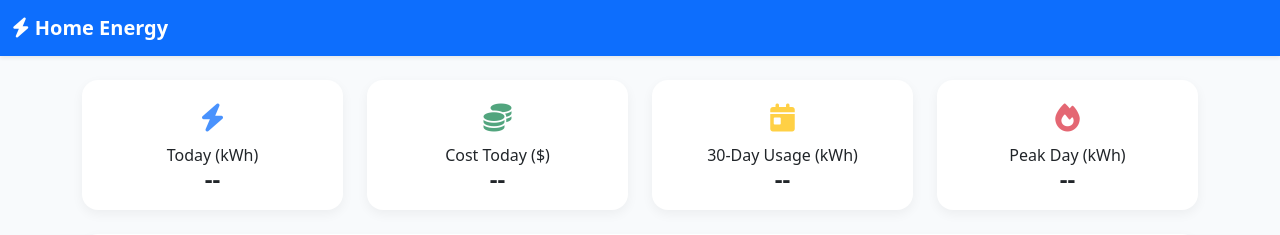
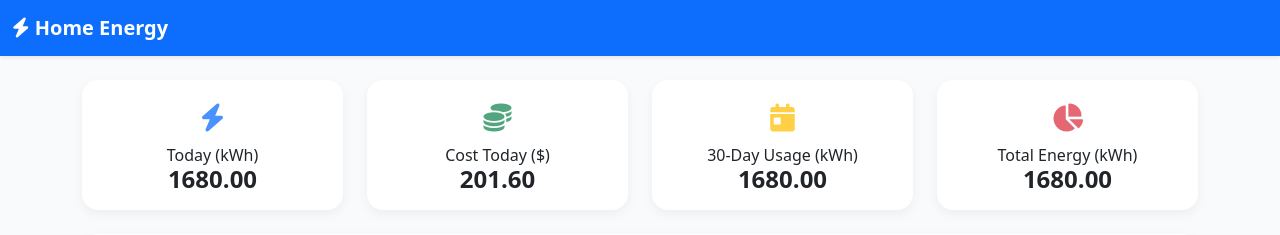
Before and after one commit to ericyuanyong/How-to-build-with-particle, a Flask app: page / in a window 1280 px wide. Shown: the top 235 px of the page. Run offline with Flask 3, Linux system fonts and the light colour scheme.

Commit message:
update the fw

```diff
--- a/power_grid_monitor_v2/app.py
+++ b/power_grid_monitor_v2/app.py
@@ -1,25 +1,171 @@
-from flask import Flask, render_template, jsonify
-import random, datetime as dt
+# app.py  — Energy‑Monitor mini‑backend
+import threading, time, datetime as dt, requests
+import datetime
+from flask import Flask, render_template, jsonify, request
+from flask_sqlalchemy import SQLAlchemy
+from sqlalchemy import func
 
+# ────────────────────────────────────────────────────────────────────
+# 1.  Flask & DB setup
+# ────────────────────────────────────────────────────────────────────
 app = Flask(__name__)
+app.config["SQLALCHEMY_DATABASE_URI"] = "sqlite:///energy.db"
+app.config["SQLALCHEMY_TRACK_MODIFICATIONS"] = False
+db = SQLAlchemy(app)
 
-# --- mock datasource ------------------
-def demo_last_30_days():
-    today = dt.date.today()
-    return [
-        {"day": (today - dt.timedelta(days=i)).strftime("%Y‑%m‑%d"),
-         "kWh": round(random.uniform(2.0, 7.0), 2)}
-        for i in reversed(range(30))
-    ]
+# ────────────────────────────────────────────────────────────────────
+# 2.  Model: one row per hourly reading
+# ────────────────────────────────────────────────────────────────────
+# ────────────────────────────────────────────────────────────────────
+# 2.  Model: one row per hourly reading
+# ────────────────────────────────────────────────────────────────────
+class Reading(db.Model):
+    id          = db.Column(db.Integer, primary_key=True)
+    timestamp   = db.Column(db.DateTime, index=True, nullable=False)
+    energy_kwh  = db.Column(db.Float,  nullable=False)
 
-# --- routes ---------------------------
+with app.app_context():
+    db.create_all()
+
+
+# ────────────────────────────────────────────────────────────────────
+# 3.  Particle credentials
+# ────────────────────────────────────────────────────────────────────
+PARTICLE_DEVICE_ID = "0a10aced202194944a04b1a0"
+PARTICLE_FUNCTION  = "energy_total"          # endpoint name
+PARTICLE_TOKEN     = "ee88804db6c92ced674dc76a81df670f597141d6"
+PARTICLE_ARG       = "energy"                # the arg your device expects
+POLL_SECONDS       = 3600                    # 1 hour
+COST_PER_KWH       = 0.12                    # adjust or move to env var
+
+# ────────────────────────────────────────────────────────────────────
+# 4.  Background polling thread
+# ────────────────────────────────────────────────────────────────────
+def poll_particle_energy():
+    """Poll the Particle API every hour to fetch energy usage"""
+    while True:
+        with app.app_context():  # Ensure you're in the app's context
+            try:
+                response = requests.post(
+                    f"https://api.particle.io/v1/devices/{PARTICLE_DEVICE_ID}/energy_total",
+                    data={
+                        "arg": "energy",
+                        "access_token": PARTICLE_TOKEN
+                    }
+                )
+                data = response.json()
+                print(f"Particle API response: {data}")
+
+                # Save data to the DB if valid
+                if "return_value" in data:
+                    energy = data["return_value"]
+                    print(f"Energy received: {energy} kWh")
+
+                    reading = Reading(energy_kwh=energy, timestamp=datetime.datetime.now())  # Use datetime
+                    db.session.add(reading)
+                    db.session.commit()  # Save to DB
+                    print(f"Saved energy: {energy} kWh")
+
+            except Exception as e:
+                print(f"Error: {e}")
+
+        time.sleep(60)  # Wait for 1 hour before next call
+
+
+
+
+# ────────────────────────────────────────────────────────────────────
+# 5.  API endpoints
+# ────────────────────────────────────────────────────────────────────
+@app.route("/api/v1/energy/total")
+def energy_total():
+    row = Reading.query.order_by(Reading.timestamp.desc()).first()
+    if not row:
+        return jsonify({"timestamp": None, "energy_total": 0.0})
+    return jsonify({"timestamp": row.timestamp.isoformat(),
+                    "energy_total": row.energy_kwh})
+
+@app.route('/api/v1/stats/summary')
+def stats_summary():
+    """Return the summary of energy stats like today, cost, and total usage."""
+    try:
+        now = datetime.datetime.utcnow()
+        today0 = now.replace(hour=0, minute=0, second=0, microsecond=0)
+        wnd30  = now - datetime.timedelta(days=30)
+
+        # Aggregate in SQL for speed
+        today_kwh = (db.session.query(func.coalesce(func.sum(Reading.energy_kwh), 0))
+                            .filter(Reading.timestamp >= today0)
+                            .scalar())
+
+        usage_30d = (db.session.query(func.coalesce(func.sum(Reading.energy_kwh), 0))
+                            .filter(Reading.timestamp >= wnd30)
+                            .scalar())
+
+        total_energy = (db.session.query(func.coalesce(func.sum(Reading.energy_kwh), 0))
+                                .scalar())
+
+        cost_today = today_kwh * COST_PER_KWH
+
+        return jsonify({
+            "today_kwh": round(today_kwh, 2),
+            "cost_today": round(cost_today, 2),
+            "usage_30d": round(usage_30d, 2),
+            "total_energy": round(total_energy, 2)
+        })
+
+    except Exception as e:
+        print(f"Error fetching summary stats: {e}")
+        return jsonify({"error": str(e)}), 500
+
+
+# ────────────────────────────────────────────────────────────────────
+# 6.  Sensor ingest endpoint  (optional if you post manually)
+# ────────────────────────────────────────────────────────────────────
+@app.post("/api/v1/measurements")
+def ingest():
+    """
+    Allow sensor to POST {"energy_kwh":123.45, "timestamp":"ISO8601"}
+    If timestamp omitted, server uses utcnow().
+    """
+    data  = request.get_json(force=True)
+    kwh   = float(data["energy_kwh"])
+    ts    = dt.datetime.fromisoformat(data.get("timestamp")) if "timestamp" in data else dt.datetime.utcnow()
+    db.session.add(Reading(timestamp=ts, energy_kwh=kwh))
+    db.session.commit()
+    return {"status": "ok"}, 201
+
+
+@app.route('/api/v1/stats/daily')
+def stats_daily():
+    wnd30 = datetime.datetime.utcnow() - datetime.timedelta(days=30)
+    rows = (db.session.query(func.date(Reading.timestamp).label('day'),
+                             func.sum(Reading.energy_kwh).label('kWh'))
+                     .filter(Reading.timestamp >= wnd30)
+                     .group_by('day')
+                     .order_by('day')
+                     .all())
+    data = [{'day': str(day), 'kWh': float(kwh)} for day, kwh in rows]
+    return jsonify(data)
+
+
+# ────────────────────────────────────────────────────────────────────
+# 7.  Dashboard route
+# ────────────────────────────────────────────────────────────────────
 @app.route("/")
 def dashboard():
-    return render_template("dashboard.html")
+    return render_template("dashboard.html")   # updated template lives in templates/
 
-@app.route("/api/v1/stats/daily")
-def stats_daily():
-    return jsonify(demo_last_30_days())
+# ────────────────────────────────────────────────────────────────────
+# 8.  Run
+# ────────────────────────────────────────────────────────────────────
+if __name__ == "__main__":
+    with app.app_context():
+        db.create_all()
 
-if __name__ == "__main__":
-    app.run(host="0.0.0.0", port=5000, debug=True)
+    # Prevent multiple threads: only start once
+    import threading
+    polling_thread = threading.Thread(target=poll_particle_energy, daemon=True)
+    polling_thread.start()
+
+    app.run(debug=True, use_reloader=False, host="0.0.0.0")
--- a/power_grid_monitor_v2/requirements.txt
+++ b/power_grid_monitor_v2/requirements.txt
@@ -1 +1,3 @@
 Flask==3.0.2
+Flask‑SQLAlchemy==3.1.1
+requests==2.31.0
--- a/power_grid_monitor_v2/templates/dashboard.html
+++ b/power_grid_monitor_v2/templates/dashboard.html
@@ -1,14 +1,13 @@
 <!DOCTYPE html>
 <html lang="en">
 <head>
-  <meta charset="UTF-8">
-  <meta name="viewport" content="width=device-width, initial-scale=1.0">
+  <meta charset="UTF-8" />
+  <meta name="viewport" content="width=device-width, initial-scale=1.0" />
   <title>Energy Monitor Dashboard</title>
-  <!-- Bootstrap 5 CDN -->
-  <link href="https://cdn.jsdelivr.net/npm/bootstrap@5.3.2/dist/css/bootstrap.min.css" rel="stylesheet">
-  <!-- Font Awesome for icons -->
-  <link href="https://cdnjs.cloudflare.com/ajax/libs/font-awesome/6.5.0/css/all.min.css" rel="stylesheet">
-  <!-- Custom quick styles -->
+  <!-- Bootstrap -->
+  <link href="https://cdn.jsdelivr.net/npm/bootstrap@5.3.2/dist/css/bootstrap.min.css" rel="stylesheet" />
+  <!-- Font Awesome -->
+  <link href="https://cdnjs.cloudflare.com/ajax/libs/font-awesome/6.5.0/css/all.min.css" rel="stylesheet" />
   <style>
     body {
       background: #f8fafc;
@@ -17,7 +16,7 @@
     .card {
       border: none;
       border-radius: 1rem;
-      box-shadow: 0 4px 12px rgba(0,0,0,0.05);
+      box-shadow: 0 4px 12px rgba(0, 0, 0, 0.05);
     }
     .card-icon {
       font-size: 1.75rem;
@@ -30,6 +29,7 @@
   </style>
 </head>
 <body>
+  <!-- Navbar -->
   <nav class="navbar navbar-expand-lg navbar-dark bg-primary shadow-sm">
     <div class="container-fluid">
       <a class="navbar-brand fw-semibold" href="#"><i class="fa-solid fa-bolt"></i> Home Energy</a>
@@ -62,9 +62,9 @@
       </div>
       <div class="col-6 col-lg-3">
         <div class="card p-3 text-center">
-          <div class="card-icon text-danger mb-2"><i class="fa-solid fa-fire"></i></div>
-          <h6 class="mb-0">Peak Day (kWh)</h6>
-          <h4 class="fw-bold mb-0" id="peakDay">--</h4>
+          <div class="card-icon text-danger mb-2"><i class="fa-solid fa-chart-pie"></i></div>
+          <h6 class="mb-0">Total Energy (kWh)</h6>
+          <h4 class="fw-bold mb-0" id="totalEnergy">--</h4>
         </div>
       </div>
     </div>
@@ -78,39 +78,49 @@
     </div>
   </main>
 
-  <!-- Chart.js CDN -->
+  <!-- Chart.js -->
   <script src="https://cdn.jsdelivr.net/npm/chart.js@4.4.0/dist/chart.umd.min.js"></script>
-  <!-- Demo Script: replace fetch URL with your Flask endpoint -->
+
   <script>
-    async function fetchStats() {
-      // Example: fetch('/api/v1/stats/daily') in production
-      // Mocked data for illustration
-      const resp = await fetch('https://raw.githubusercontent.com/plotly/datasets/master/2014_apple_stock.csv');
-      // replace with real JSON later
-      const demoData = Array.from({length: 30}, (_, i) => ({day: `Day ${i+1}`, kWh: Math.random()*5+2}));
-      return demoData;
+    // --- Fetch summary stats and fill KPI cards --------------------
+    async function updateSummary() {
+      try {
+        const resp = await fetch('/api/v1/stats/summary');
+        const s = await resp.json();
+        document.getElementById('todayEnergy').textContent = s.today_kwh.toFixed(2);
+        document.getElementById('todayCost').textContent = s.cost_today.toFixed(2);
+        document.getElementById('monthEnergy').textContent = s.usage_30d.toFixed(2);
+        document.getElementById('totalEnergy').textContent = s.total_energy.toFixed(2);
+      } catch (e) {
+        console.error('Summary fetch error', e);
+      }
     }
 
-    function fillKPIs(data) {
-      const totalToday = data[data.length-1]?.kWh.toFixed(2);
-      const costPerKWh = 0.12; // \$/kWh – change as needed
-      document.getElementById('todayEnergy').textContent = totalToday;
-      document.getElementById('todayCost').textContent = (totalToday * costPerKWh).toFixed(2);
-      const monthTotal = data.reduce((a,b)=>a+b.kWh,0).toFixed(2);
-      document.getElementById('monthEnergy').textContent = monthTotal;
-      const peak = Math.max(...data.map(d=>d.kWh)).toFixed(2);
-      document.getElementById('peakDay').textContent = peak;
+    // --- Fetch daily series for chart ------------------------------
+    async function updateChart() {
+      try {
+        const resp = await fetch('/api/v1/stats/daily'); // implement this route later
+        const data = await resp.json();
+        renderChart(data);
+      } catch (e) {
+        console.error('Daily stats fetch error', e);
+      }
     }
 
+    // --- Render line chart ----------------------------------------
+    let chart;
     function renderChart(data) {
       const ctx = document.getElementById('energyChart');
-      new Chart(ctx, {
+      const labels = data.map(d => d.day);
+      const values = data.map(d => d.kWh);
+      if (chart) chart.destroy();
+      chart = new Chart(ctx, {
         type: 'line',
         data: {
-          labels: data.map(d=>d.day),
+          labels,
           datasets: [{
             label: 'kWh per Day',
-            data: data.map(d=>d.kWh),
+            data: values,
             fill: true,
             tension: 0.3,
             pointRadius: 2,
@@ -120,24 +130,18 @@
         options: {
           maintainAspectRatio: false,
           scales: {
-            y: {
-              title:{display:true, text:'kWh'},
-              beginAtZero: true
-            }
+            y: { beginAtZero: true, title: { display: true, text: 'kWh' } }
           },
-          plugins:{
-            legend:{display:false},
-            tooltip:{callbacks:{label:(ctx)=>ctx.parsed.y.toFixed(2)+' kWh'}}
-          }
+          plugins: { legend: { display: false } }
         }
       });
     }
 
-    (async ()=>{
-      const data = await fetchStats();
-      fillKPIs(data);
-      renderChart(data);
-    })();
+    // --- Kick things off & auto-refresh ---------------------------
+    updateSummary();
+    updateChart();
+    setInterval(updateSummary, 15000);   // refresh KPI every 15s
+    setInterval(updateChart, 60000);     // refresh chart every minute
   </script>
 </body>
 </html>
```
Also changed, not shown: power_grid_monitor_v2/instance/energy.db (added).
